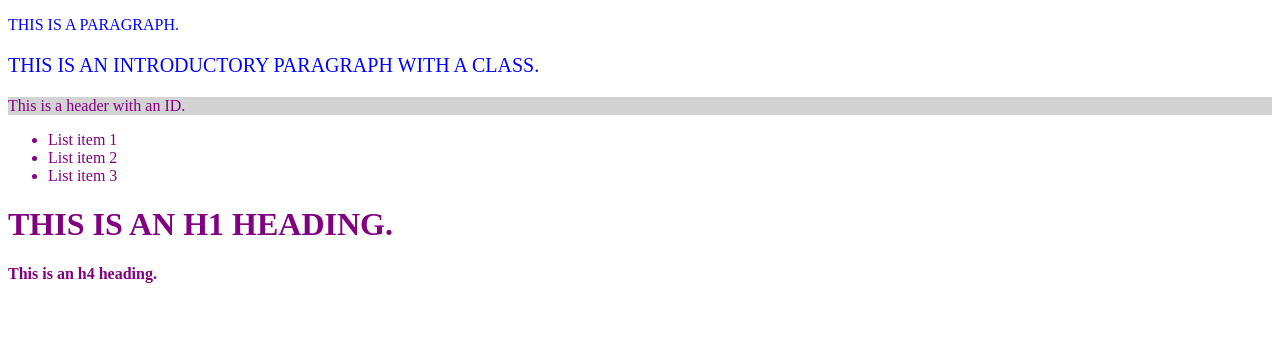
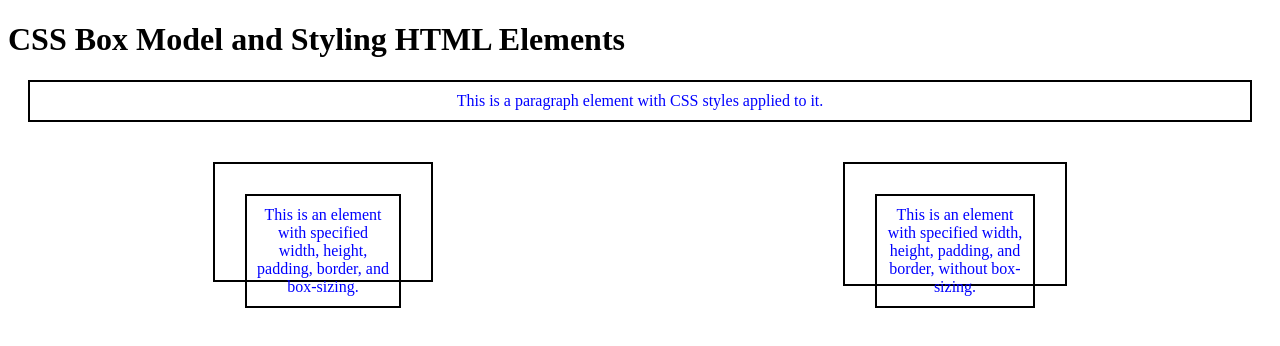
Before and after one commit to plentistack/css-fundamental, a website: page index.html in a window 1280 px wide. Drawn offline with Linux system fonts and the light colour scheme.

Commit message:
css fundamental 02

```diff
--- a/index.html
+++ b/index.html
@@ -1,52 +1,62 @@
 <!DOCTYPE html>
-<html lang="en">
+<html>
 <head>
-    <meta charset="UTF-8" />
-    <meta name="viewport" content="width=device-width, initial-scale=1.0" />
-    <title>Fundamentals of CSS Example</title>
+    <title>CSS Box Model and Styling HTML Elements</title>
     <style>
-      /* Type Selector */
+        /* CSS for the paragraph element */
         p {
+            content: 'Hello, world!';
+            padding: 10px;
+            border: 2px solid black;
+            margin: 20px;
             color: blue;
-        text-transform: uppercase;
+            font-size: 16px;
+            text-align: center;
         }
 
-      /* Class Selector */
-      .intro {
-        font-size: 20px;
+        /* CSS for the element with box-sizing */
+        .element {
+            width: 220px; /* Adjusted width to accommodate padding and border */
+            height: 120px;
+            padding: 10px;
+            border: 2px solid #000;
+            box-sizing: border-box;
         }
 
-      /* ID Selector */
-      #header {
-        background-color: lightgray;
+        /* CSS for the element without box-sizing */
+        .element-without-box-sizing {
+            width: 200px;
+            height: 100px;
+            padding: 10px;
+            border: 2px solid #000;
         }
 
-      /* Universal Selector */
-      * {
-        color: purple;
+        /* Additional CSS for separating the elements */
+        .container {
+            display: flex;
+            justify-content: space-around;
         }
 
-      /* Descendant Selector */
-      nav > ul > li {
-        list-style: none;
-      }
-
-      /* Styling the "h1" element with a Universal Selector */
-      * h1 {
-        text-transform: uppercase;
+        .element-container {
+            margin: 20px;
         }
     </style>
 </head>
 <body>
-    <p>This is a paragraph.</p>
-    <p class="intro">This is an introductory paragraph with a class.</p>
-    <div id="header">This is a header with an ID.</div>
-    <ul>
-      <li>List item 1</li>
-      <li>List item 2</li>
-      <li>List item 3</li>
-    </ul>
-    <h1>This is an h1 heading.</h1>
-    <h4>This is an h4 heading.</h4>
+    <h1>CSS Box Model and Styling HTML Elements</h1>
+    <p>This is a paragraph element with CSS styles applied to it.</p>
+
+    <div class="container">
+        <div class="element-container">
+            <div class="element">
+                <p>This is an element with specified width, height, padding, border, and box-sizing.</p>
+            </div>
+        </div>
+        <div class="element-container">
+            <div class="element-without-box-sizing">
+                <p>This is an element with specified width, height, padding, and border, without box-sizing.</p>
+            </div>
+        </div>
+    </div>
 </body>
 </html>
```
Lines whose indentation alone changed are shown as unchanged.
